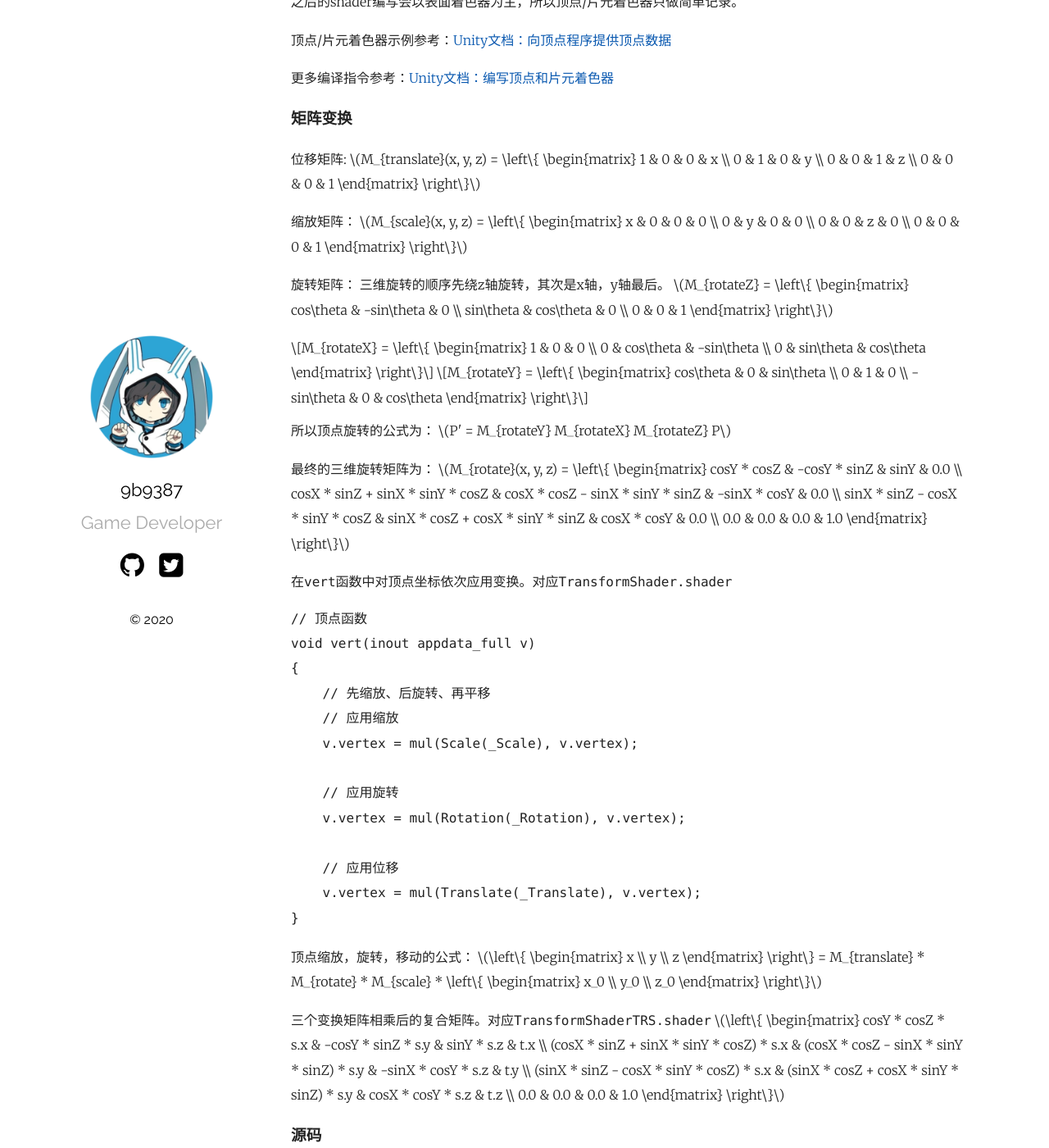
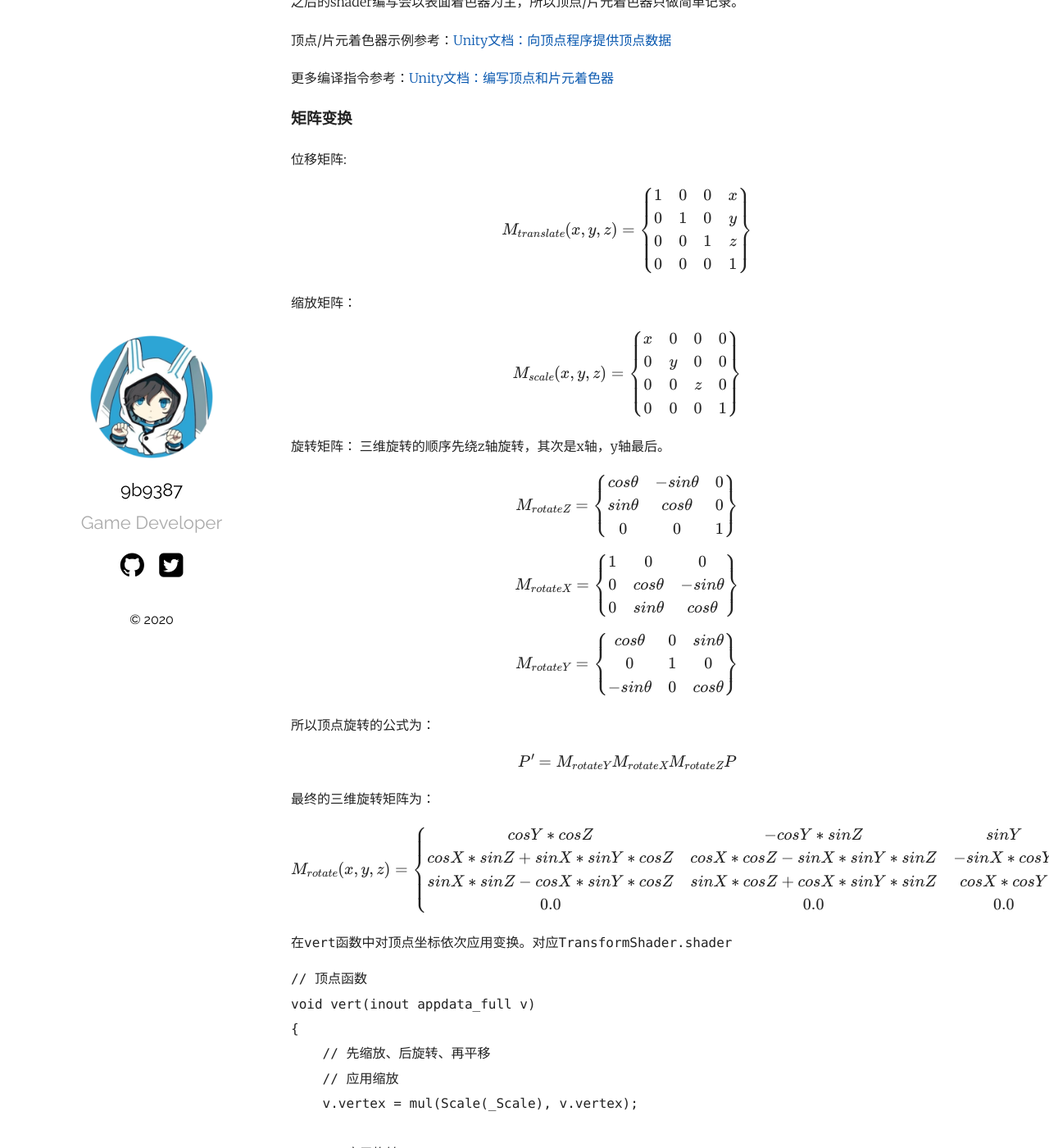
Before and after one commit to 9b9387/9b9387.github.io, a Jekyll site: the page built from _posts/2020-10-14-[Unity Shader] Transfrom.markdown, in a window 1280 px wide and 1400 px high, scrolled down 1480 px. Shown: the whole window at 82% size. Built offline with Jekyll 4.4.1, drawn with Linux system fonts in a browser that asks for light colours; formulas are drawn with MathJax 3; part of the change alters nothing that is shown; some of the changed text lies outside the part shown.

Commit message:
增加mathjax支持

```diff
--- a/_config.yml
+++ b/_config.yml
@@ -31,7 +31,8 @@ remote_theme: thelehhman/plainwhite-jekyll
 exclude:
   - Gemfile
   - Gemfile.lock
-
+kramdown:
+  math_engine: null
 plainwhite:
   name: 9b9387
   tagline: Game Developer
--- a/_includes/head.html
+++ b/_includes/head.html
@@ -3,4 +3,7 @@
 <meta http-equiv="X-UA-Compatible" content="ie=edge">
 <link href="https://fonts.googleapis.com/css?family=Merriweather:300|Raleway:400,700" rel="stylesheet">
 <link rel="stylesheet" href="{{ "/assets/css/style.css" | relative_url }}">
+<script type="text/javascript" async
+  src="https://cdn.mathjax.org/mathjax/latest/MathJax.js?config=TeX-MML-AM_CHTML">
+</script>
 <title>{{ page.title | default: site.title }}</title>
--- a/_posts/2020-10-14-[Unity Shader] Transfrom.markdown
+++ b/_posts/2020-10-14-[Unity Shader] Transfrom.markdown
@@ -56,6 +56,7 @@ ShaderLab的语法，之后会参照Unity的文档，单独记录其中的各个
 
 ### 矩阵变换
 位移矩阵:
+
 $$
 M_{translate}(x, y, z) =
 \left\{ \begin{matrix}
@@ -67,6 +68,7 @@ M_{translate}(x, y, z) =
 $$
 
 缩放矩阵：
+
 $$
 M_{scale}(x, y, z) =
 \left\{ \begin{matrix}
@@ -79,6 +81,7 @@ $$
 
 旋转矩阵：
 三维旋转的顺序先绕z轴旋转，其次是x轴，y轴最后。
+
 $$
 M_{rotateZ} =
 \left\{ \begin{matrix}
@@ -107,11 +110,13 @@ cos\theta & 0 & sin\theta \\
 $$
 
 所以顶点旋转的公式为：
+
 $$
 P' = M_{rotateY} M_{rotateX} M_{rotateZ} P
 $$
 
 最终的三维旋转矩阵为：
+
 $$
 M_{rotate}(x, y, z) =
 \left\{ \begin{matrix}
@@ -152,6 +157,7 @@ x_0 \\ y_0 \\ z_0
 $$
 
 三个变换矩阵相乘后的复合矩阵。对应`TransformShaderTRS.shader`
+
 $$
 \left\{ \begin{matrix}
 cosY * cosZ * s.x & -cosY * sinZ * s.y & sinY * s.z & t.x \\
```
